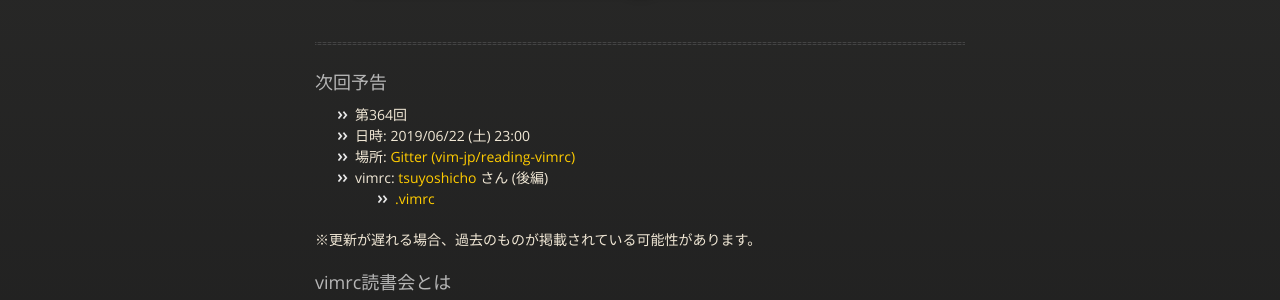
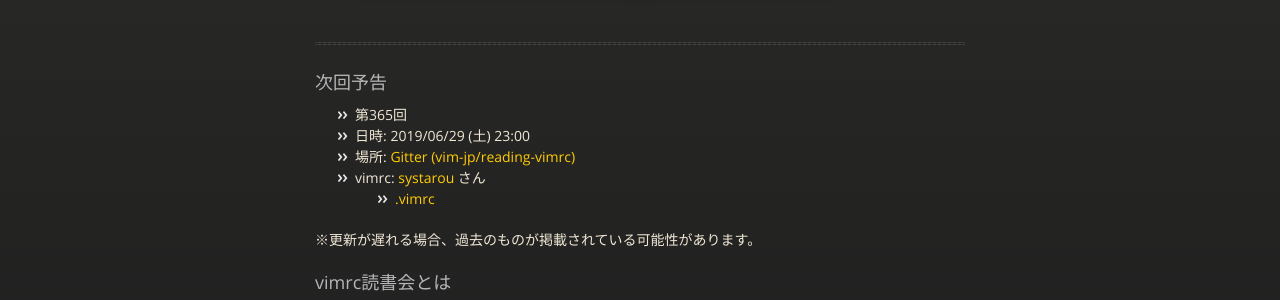
Before and after one commit to vim-jp/reading-vimrc, a Jekyll site: the page built from index.md, in a window 1280 px wide and 900 px high. Shown: the part 212-512 px from the top of the window. Built offline with Jekyll 4.4.1, drawn with Linux system fonts in a browser that asks for light colours; nearby versions of some CDN libraries.

Commit message:
Update the next information: #365 systarou

```diff
--- a/_data/next.yml
+++ b/_data/next.yml
@@ -1,12 +1,11 @@
-- id: 364
-  date: '2019-06-22 23:00'
+- id: 365
+  date: '2019-06-29 23:00'
   author:
-    name: tsuyoshicho
-    url: 'https://github.com/tsuyoshicho'
+    name: systarou
+    url: 'https://github.com/systarou'
   vimrcs:
-    - url: >-
-        https://github.com/tsuyoshicho/vimrc-reading/blob/reading-20190609/.vimrc
+    - url: 'https://github.com/systarou/dotfiles/blob/master/.vimrc'
       name: .vimrc
       hash: null
-  part: 後編
+  part: null
   other: null
```
